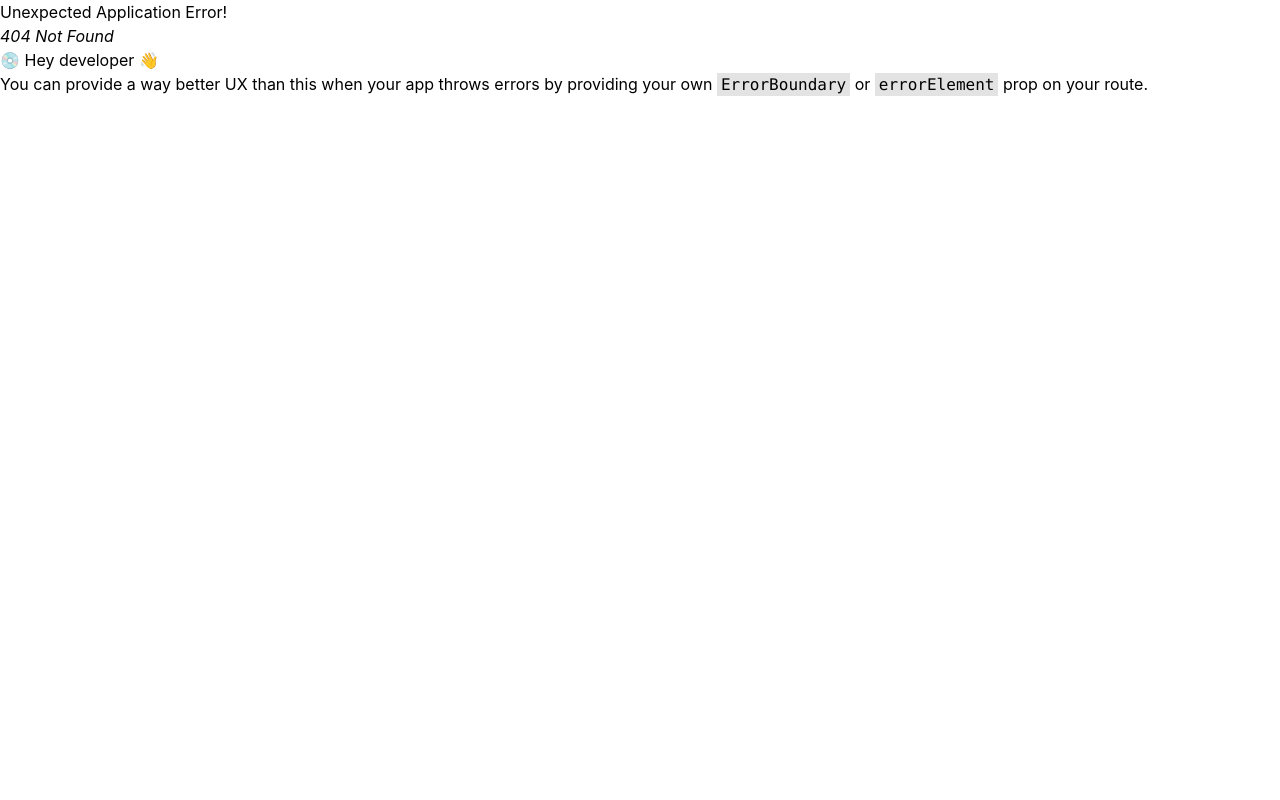
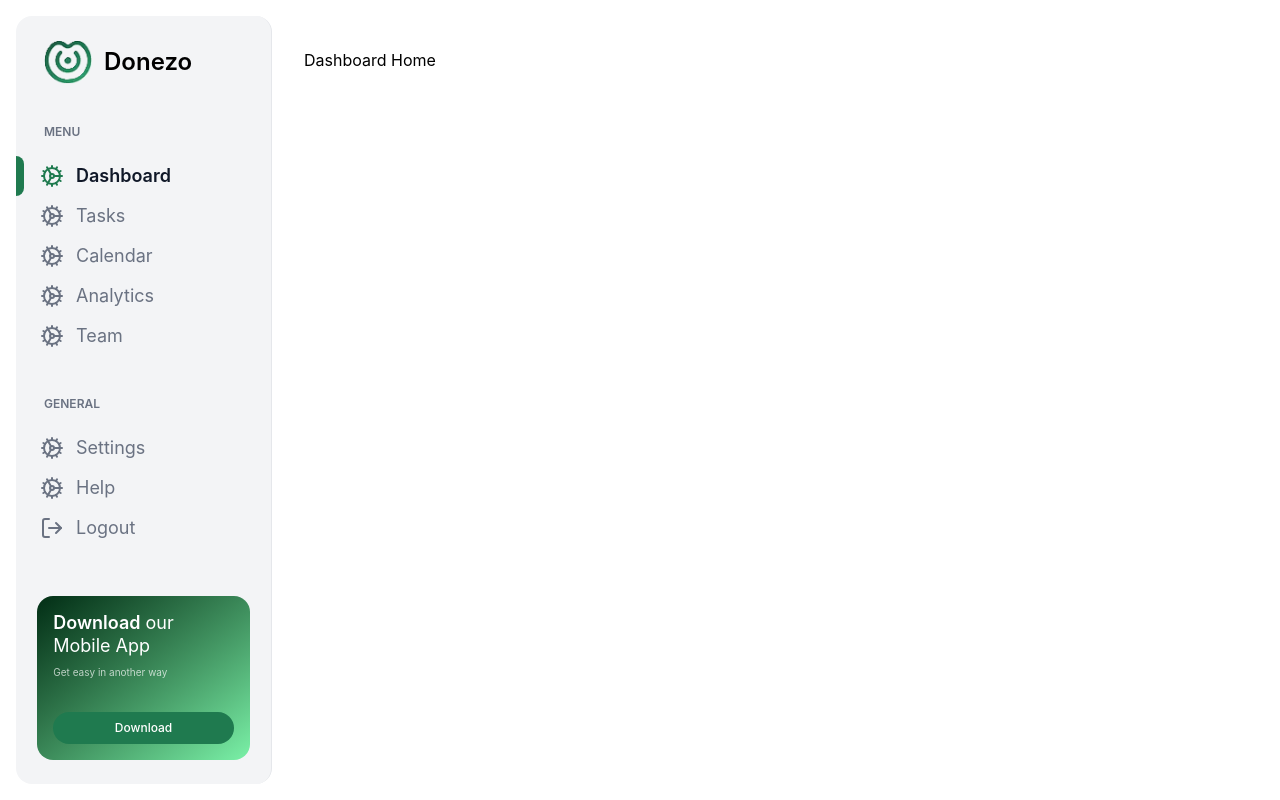
Before and after one commit to Abrar9410/Octarnal-task-dashboard, a React (Vite) app: page /dashboard in a window 1280 px wide. Before the commit this address had no page. Built offline with nearby package versions, Linux system fonts and the light colour scheme.

Commit message:
Dashboard Layout and Sidebar done

```diff
--- a/index.html
+++ b/index.html
@@ -2,9 +2,9 @@
 <html lang="en">
   <head>
     <meta charset="UTF-8" />
-    <link rel="icon" type="image/svg+xml" href="/vite.svg" />
+    <link rel="icon" type="image/svg+xml" href="/src/assets/logo.png" />
     <meta name="viewport" content="width=device-width, initial-scale=1.0" />
-    <title>octarnal-task-dashboard</title>
+    <title>Octarnal Task Dashboard</title>
   </head>
   <body>
     <div id="root"></div>
--- a/src/components/Logo.tsx
+++ b/src/components/Logo.tsx
@@ -1,8 +1,8 @@
 import logo from '../assets/logo.png';
 
-const Logo = () => {
+const Logo = ({className}: {className?: string}) => {
     return (
-        <div className="flex items-center gap-3">
+        <div className={`flex items-center gap-3 ${className}`}>
             <img src={logo} alt="Donezo" className="w-12" />
             <h1 className="text-2xl font-semibold">
                 Donezo
--- /dev/null
+++ b/src/components/dashboard/Sidebar.tsx
@@ -0,0 +1,85 @@
+import { Link, useLocation } from "react-router";
+import Logo from "../Logo";
+import { Cog, LogOut } from "lucide-react";
+
+
+const Sidebar = () => {
+
+    const location = useLocation();
+
+    return (
+        <aside className="w-64 bg-gray-100 border-r border-gray-200 flex flex-col justify-between py-6 rounded-2xl">
+
+            {/* Top Section */}
+            <div>
+                <Logo className="mb-10 ml-7" />
+
+                <div className="space-y-4">
+                    <h3 className="text-gray-500 text-xs font-semibold ml-7">MENU</h3>
+                    <div className="flex flex-col">
+                        <Link to="/dashboard" className="h-10 flex items-center">
+                            <div className={`w-2 h-full rounded-r-2xl ${location.pathname === "/dashboard" ? "bg-[#1F7A4F]" : "bg-gray-100"}`}/>
+                            <Cog className={`w-6 ml-4 mr-3 ${location.pathname === "/dashboard" ? "text-[#1F7A4F]" : "text-gray-500"}`} />
+                            <span className={`text-lg ${location.pathname === "/dashboard" ? "text-gray-900 font-semibold" : "text-gray-500"}`}>Dashboard</span>
+                        </Link>
+                        <Link to="/dashboard/tasks" className="h-10 flex items-center">
+                            <div className={`w-2 h-full rounded-r-2xl ${location.pathname === "/dashboard/tasks" ? "bg-[#1F7A4F]" : "bg-gray-100"}`}/>
+                            <Cog className={`w-6 ml-4 mr-3 ${location.pathname === "/dashboard/tasks" ? "text-[#1F7A4F]" : "text-gray-500"}`} />
+                            <span className={`text-lg ${location.pathname === "/dashboard/tasks" ? "text-gray-900 font-semibold" : "text-gray-500"}`}>Tasks</span>
+                        </Link>
+                        <Link to="/dashboard/calendar" className="h-10 flex items-center">
+                            <div className={`w-2 h-full rounded-r-2xl ${location.pathname === "/dashboard/calendar" ? "bg-[#1F7A4F]" : "bg-gray-100"}`}/>
+                            <Cog className={`w-6 ml-4 mr-3 ${location.pathname === "/dashboard/calendar" ? "text-[#1F7A4F]" : "text-gray-500"}`} />
+                            <span className={`text-lg ${location.pathname === "/dashboard/calendar" ? "text-gray-900 font-semibold" : "text-gray-500"}`}>Calendar</span>
+                        </Link>
+                        <Link to="/dashboard/analytics" className="h-10 flex items-center">
+                            <div className={`w-2 h-full rounded-r-2xl ${location.pathname === "/dashboard/analytics" ? "bg-[#1F7A4F]" : "bg-gray-100"}`}/>
+                            <Cog className={`w-6 ml-4 mr-3 ${location.pathname === "/dashboard/analytics" ? "text-[#1F7A4F]" : "text-gray-500"}`} />
+                            <span className={`text-lg ${location.pathname === "/dashboard/analytics" ? "text-gray-900 font-semibold" : "text-gray-500"}`}>Analytics</span>
+                        </Link>
+                        <Link to="/dashboard/team" className="h-10 flex items-center">
+                            <div className={`w-2 h-full rounded-r-2xl ${location.pathname === "/dashboard/team" ? "bg-[#1F7A4F]" : "bg-gray-100"}`}/>
+                            <Cog className={`w-6 ml-4 mr-3 ${location.pathname === "/dashboard/team" ? "text-[#1F7A4F]" : "text-gray-500"}`} />
+                            <span className={`text-lg ${location.pathname === "/dashboard/team" ? "text-gray-900 font-semibold" : "text-gray-500"}`}>Team</span>
+                        </Link>
+                    </div>
+                </div>
+
+                <div className="mt-10 space-y-4">
+                    <h3 className="text-gray-500 text-xs font-semibold ml-7">GENERAL</h3>
+                    <div className="flex flex-col">
+                        <Link to="/dashboard/settings" className="h-10 flex items-center">
+                            <div className={`w-2 h-full rounded-r-2xl ${location.pathname === "/dashboard/settings" ? "bg-[#1F7A4F]" : "bg-gray-100"}`} />
+                            <Cog className={`w-6 ml-4 mr-3 ${location.pathname === "/dashboard/settings" ? "text-[#1F7A4F]" : "text-gray-500"}`} />
+                            <span className={`text-lg ${location.pathname === "/dashboard/settings" ? "text-gray-900 font-semibold" : "text-gray-500"}`}>Settings</span>
+                        </Link>
+                        <Link to="/dashboard/help" className="h-10 flex items-center">
+                            <div className={`w-2 h-full rounded-r-2xl ${location.pathname === "/dashboard/help" ? "bg-[#1F7A4F]" : "bg-gray-100"}`} />
+                            <Cog className={`w-6 ml-4 mr-3 ${location.pathname === "/dashboard/help" ? "text-[#1F7A4F]" : "text-gray-500"}`} />
+                            <span className={`text-lg ${location.pathname === "/dashboard/help" ? "text-gray-900 font-semibold" : "text-gray-500"}`}>Help</span>
+                        </Link>
+                        <p className="h-10 flex items-center text-gray-500 text-lg cursor-pointer hover:text-red-500">
+                            <LogOut className="w-6 ml-6 mr-3" />
+                            Logout
+                        </p>
+                    </div>
+                </div>
+            </div>
+
+            {/* Download Card */}
+            <div className="w-10/12 mx-auto bg-linear-to-br from-green-950 to-green-300 rounded-2xl p-4 text-white">
+                <div className="flex flex-col text-lg">
+                    <p className="leading-tight">
+                        <span className="font-semibold">Download</span> our <br/> Mobile App
+                    </p>
+                </div>
+                <p className="text-[10px] mt-2 text-white/70">Get easy in another way</p>
+                <button className="mt-8 w-full bg-[#1F7A4F] text-white py-2 rounded-full text-xs font-medium">
+                    Download
+                </button>
+            </div>
+        </aside>
+    );
+};
+
+export default Sidebar;
--- /dev/null
+++ b/src/layouts/DashboardLayout.tsx
@@ -0,0 +1,16 @@
+import { Outlet } from "react-router";
+import Sidebar from "../components/dashboard/Sidebar";
+
+
+const DashboardLayout = () => {
+    return (
+        <div className="flex min-h-screen p-4">
+            <Sidebar />
+            <main className="flex-1 p-6 lg:p-8">
+                <Outlet />
+            </main>
+        </div>
+    );
+};
+
+export default DashboardLayout;
--- a/src/routes/Router.tsx
+++ b/src/routes/Router.tsx
@@ -1,6 +1,7 @@
 import { createBrowserRouter } from "react-router";
 import AuthLayout from "../layouts/AuthLayout";
 import LoginPage from "../pages/auth/LoginPage";
+import DashboardLayout from "../layouts/DashboardLayout";
 
 
 
@@ -19,4 +20,14 @@ export const router = createBrowserRouter([
             }
         ]
     },
+    {
+        path: "/dashboard",
+        element: <DashboardLayout />,
+        children: [
+            {
+                index: true,
+                element: <div>Dashboard Home</div>
+            },
+        ]
+    }
 ]);
```
